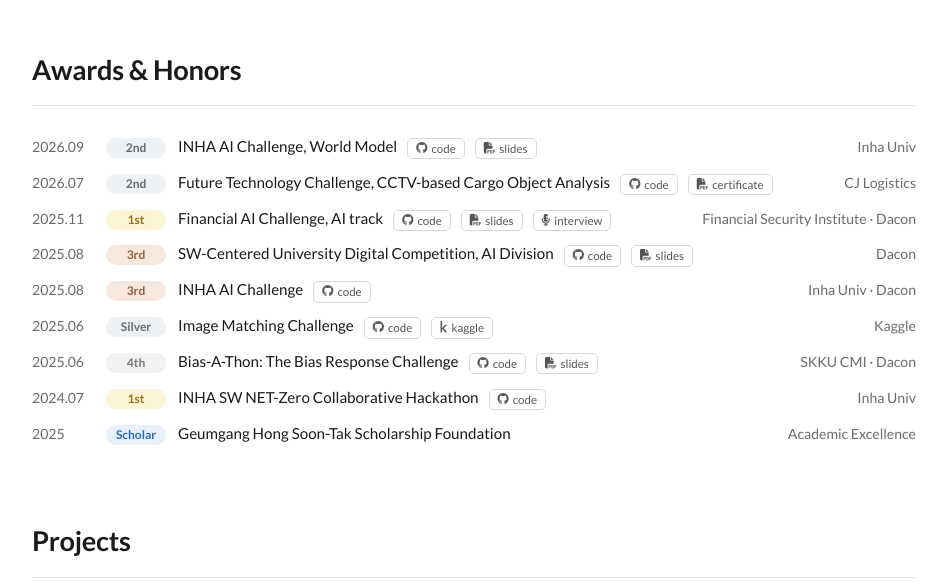
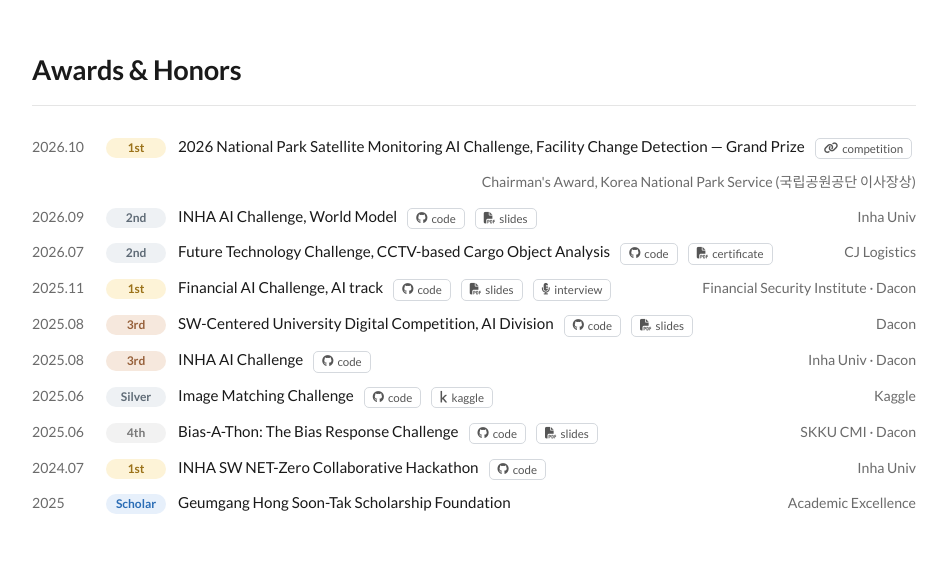
Before and after one commit to lexxsh/lexxsh.github.io, a plain HTML site: page index.html in a window 1280 px wide. Shown: the part 2180-2765 px from the top of the page, without its empty margins (166-1113 px from the left). Drawn offline with Linux system fonts and the light colour scheme; some icons are missing.

Commit message:
Add national park AI challenge grand prize award

```diff
--- a/index.html
+++ b/index.html
@@ -189,6 +189,11 @@
       <h2>Awards &amp; Honors</h2>
       <ul class="awards">
         <li>
+          <span class="date">2026.10</span>
+          <span class="badge gold">1st</span>
+          <span class="award-body">2026 National Park Satellite Monitoring AI Challenge, Facility Change Detection — Grand Prize <a class="award-link" href="https://aifactory.space/ko/competitions/9306" target="_blank" rel="noopener noreferrer"><i class="fas fa-link"></i> competition</a> <span class="award-org">Chairman's Award, Korea National Park Service (국립공원공단 이사장상)</span></span>
+        </li>
+        <li>
           <span class="date">2026.09</span>
           <span class="badge silver">2nd</span>
           <span class="award-body">INHA AI Challenge, World Model <a class="award-link" href="https://github.com/lexxsh/inha_chall_2026" target="_blank" rel="noopener noreferrer"><i class="fab fa-github"></i> code</a> <a class="award-link" href="assets/slides/2026-inha-world-model-challenge-slides.pdf" target="_blank" rel="noopener noreferrer"><i class="fas fa-file-pdf"></i> slides</a> <span class="award-org">Inha Univ</span></span>
```
